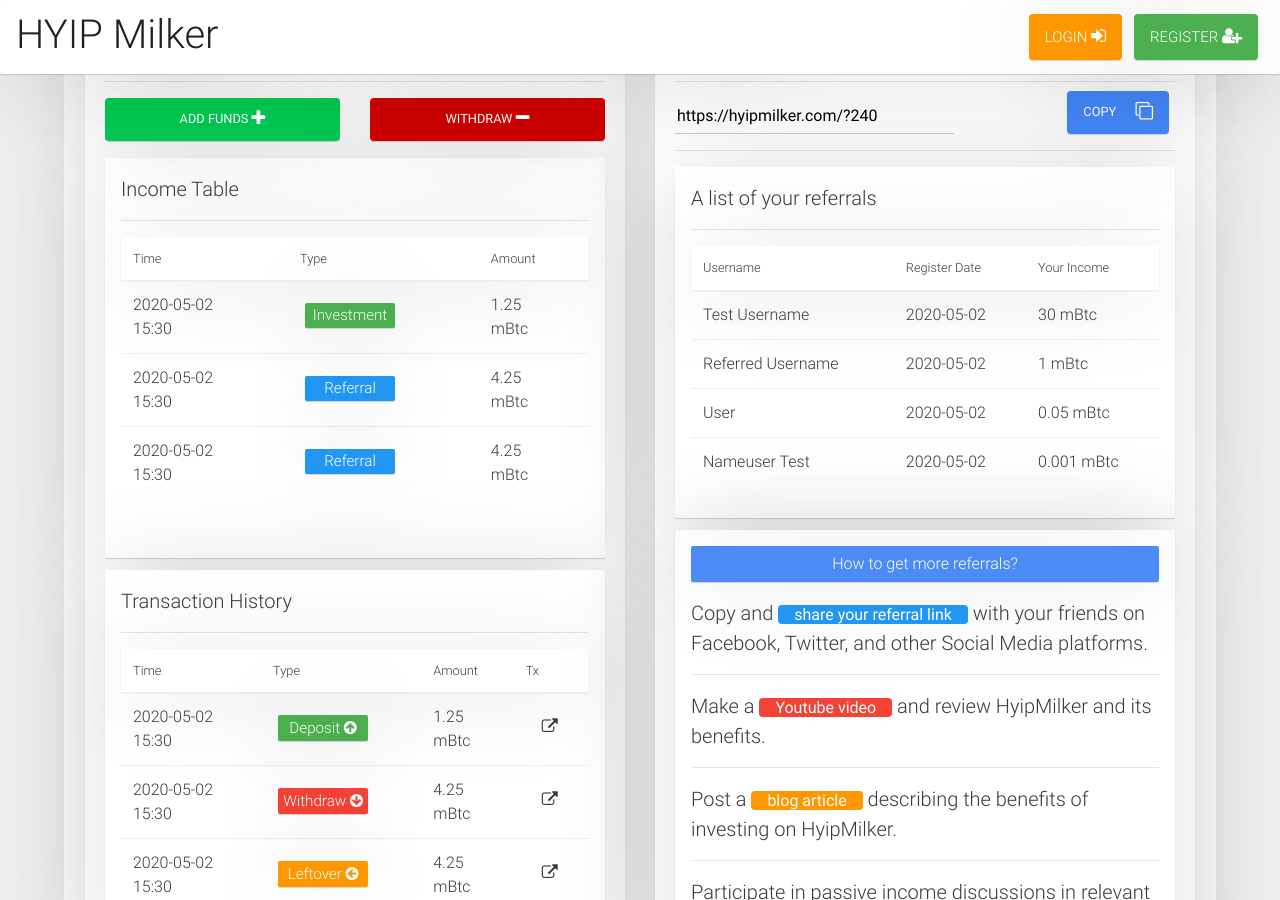
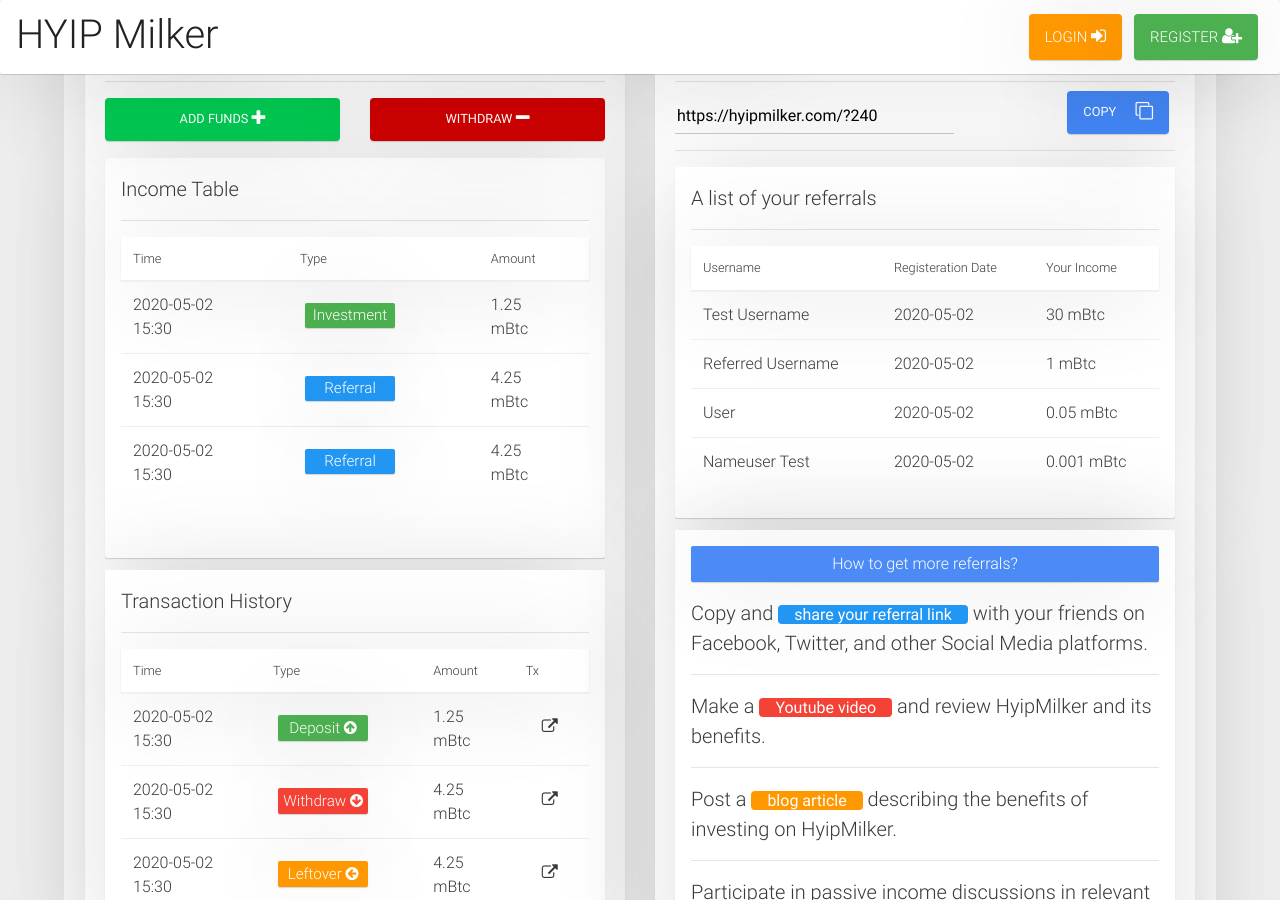
Before and after one commit to hm-gthb/hm-gthb.github.io, a Jekyll site: the page built from dashboard.html, in a window 1280 px wide and 900 px high, scrolled down 370 px. Built offline with Jekyll 4.4.1, drawn with Linux system fonts in a browser that asks for light colours; nearby versions of some CDN libraries.

Commit message:
Update dashboard.html

```diff
--- a/dashboard.html
+++ b/dashboard.html
@@ -219,7 +219,7 @@
                     <thead class = "small">
                       <tr class = "">
                         <th>Username</th>
-                        <th>Register Date</th>
+                        <th>Registeration Date</th>
                         <th>Your Income</th>
                       </tr>
                     </thead>
```
